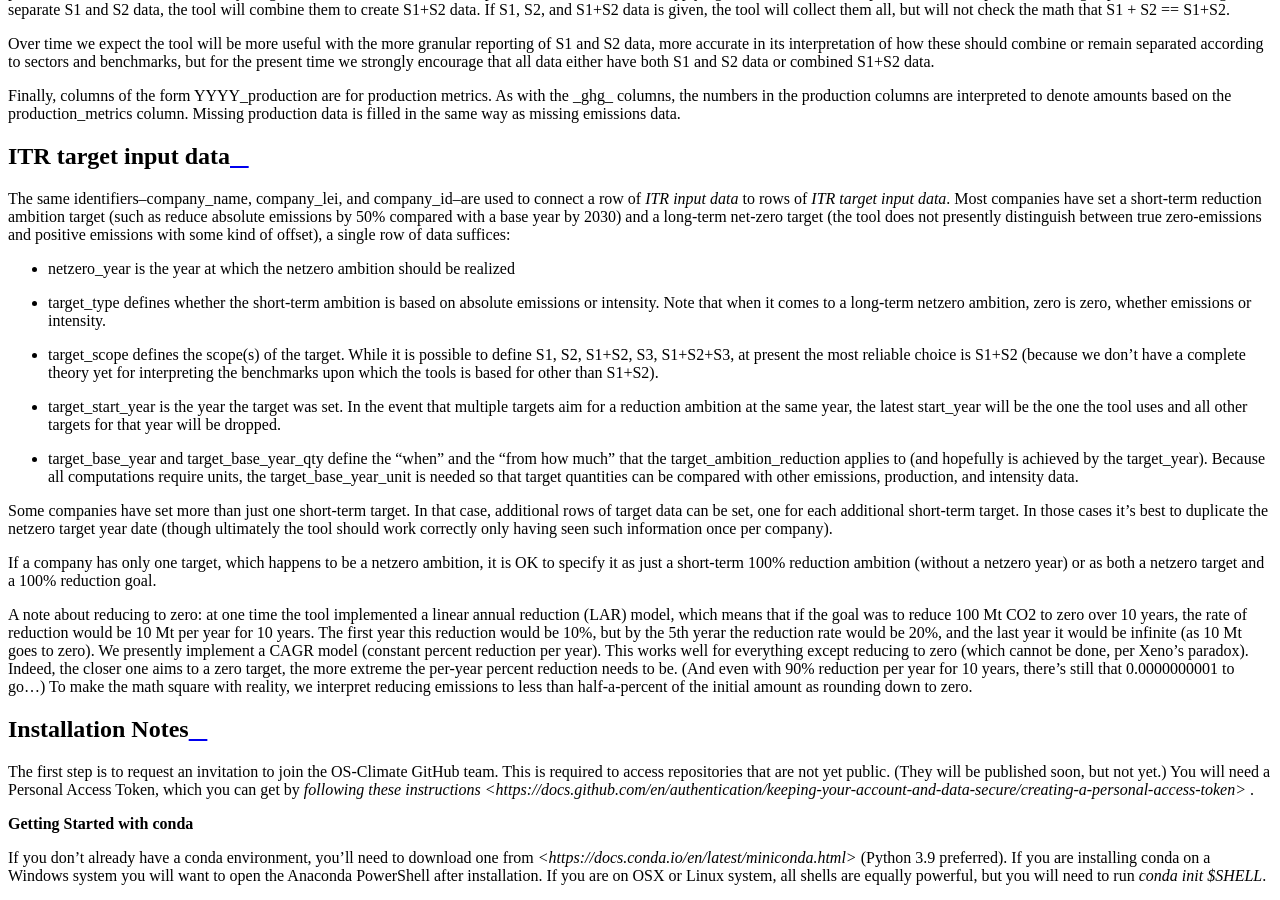
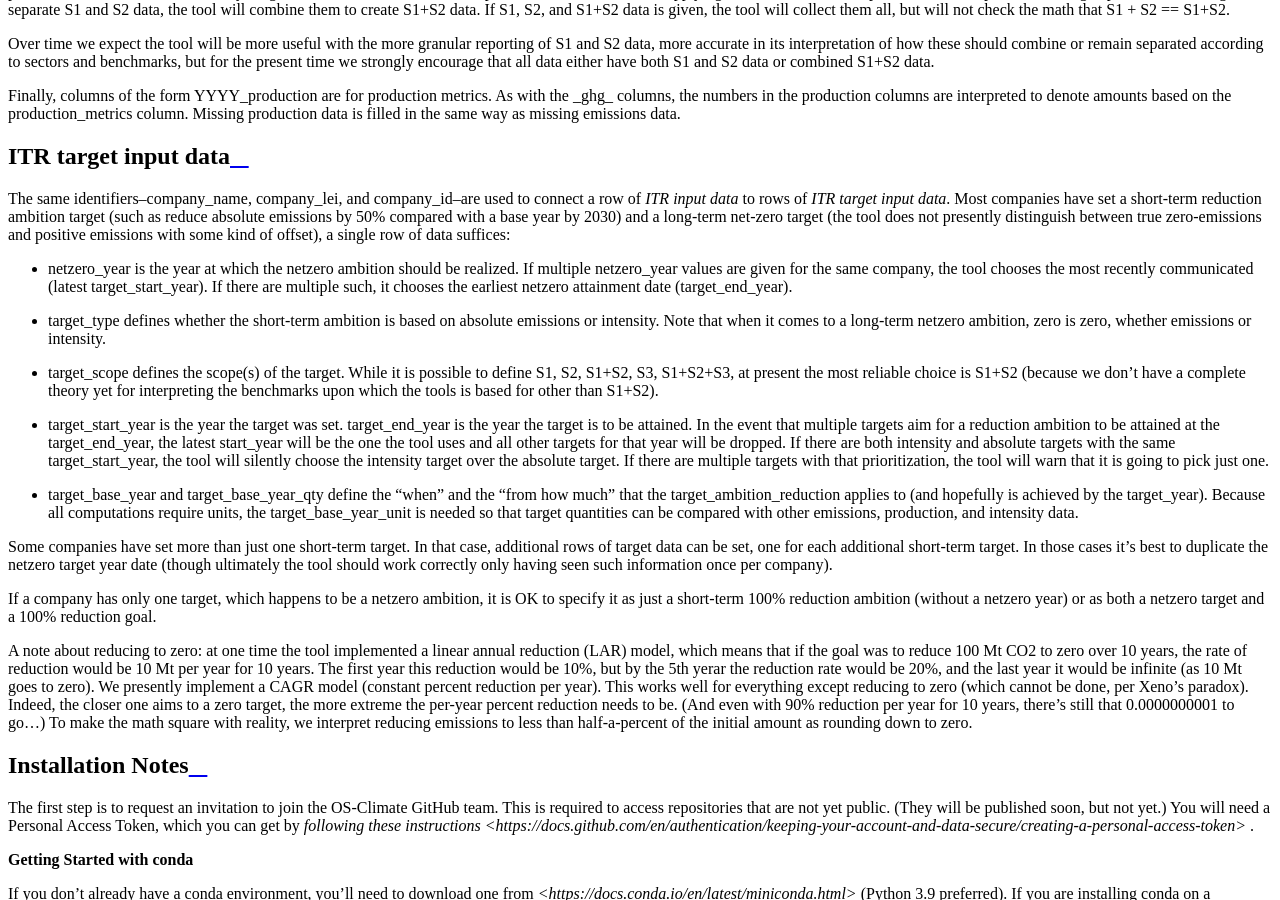
Before and after one commit to os-climate/ITR, a Sphinx documentation site: the page built from docs/DataTemplateRequirements.rst, in a window 1280 px wide and 900 px high, scrolled down 1651 px. Built offline with Sphinx 7.4.7 and the Read the Docs theme 2.0.0, drawn with Linux system fonts in a browser that asks for light colours; pages that are not in the unit, such as notebooks, are missing from menus.

Commit message:
Update DataTemplateRequirements.rst
Update documentation concerning multiple targets with the same target_start_year and target_end_year.  Also update documentation concerning multiple netzero_year targets.

```diff
--- a/docs/DataTemplateRequirements.rst
+++ b/docs/DataTemplateRequirements.rst
@@ -135,10 +135,10 @@ by 2030) and a long-term net-zero target (the tool does not presently
 distinguish between true zero-emissions and positive emissions with
 some kind of offset), a single row of data suffices:
 
-- netzero_year is the year at which the netzero ambition should be realized
+- netzero_year is the year at which the netzero ambition should be realized.  If multiple netzero_year values are given for the same company, the tool chooses the most recently communicated (latest target_start_year).  If there are multiple such, it chooses the earliest netzero attainment date (target_end_year).
 - target_type defines whether the short-term ambition is based on absolute emissions or intensity.  Note that when it comes to a long-term netzero ambition, zero is zero, whether emissions or intensity.
 - target_scope defines the scope(s) of the target.  While it is possible to define S1, S2, S1+S2, S3, S1+S2+S3, at present the most reliable choice is S1+S2 (because we don't have a complete theory yet for interpreting the benchmarks upon which the tools is based for other than S1+S2).
-- target_start_year is the year the target was set.  In the event that multiple targets aim for a reduction ambition at the same year, the latest start_year will be the one the tool uses and all other targets for that year will be dropped.
+- target_start_year is the year the target was set.  target_end_year is the year the target is to be attained.  In the event that multiple targets aim for a reduction ambition to be attained at the target_end_year, the latest start_year will be the one the tool uses and all other targets for that year will be dropped.  If there are both intensity and absolute targets with the same target_start_year, the tool will silently choose the intensity target over the absolute target.  If there are multiple targets with that prioritization, the tool will warn that it is going to pick just one.
 - target_base_year and target_base_year_qty define the "when" and the "from how much" that the target_ambition_reduction applies to (and hopefully is achieved by the target_year).  Because all computations require units, the target_base_year_unit is needed so that target quantities can be compared with other emissions, production, and intensity data.
 
 Some companies have set more than just one short-term target.  In that
```
